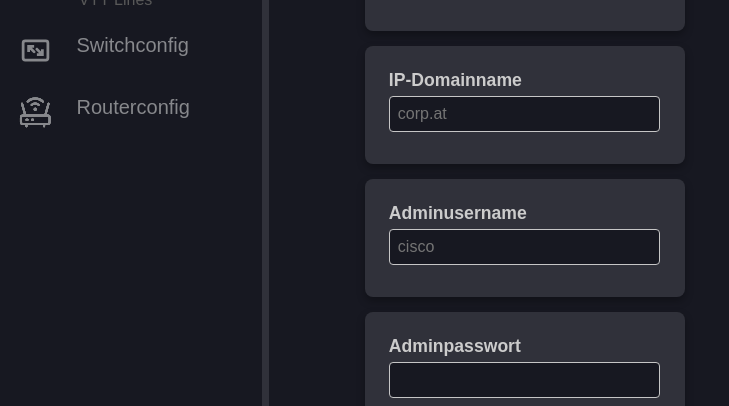
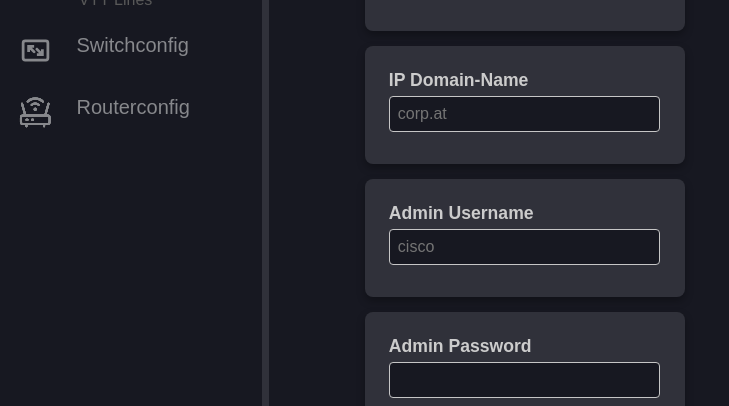
Before and after one commit to ZheDude/AutoConf, a SvelteKit app in the folder Frontend/: page / in a window 1280 px wide. Shown: the part 169-575 px from the top of the page, without its empty margins (0-729 px from the left). Built offline with nearby package versions, Linux system fonts and the light colour scheme.

Commit message:
Grundconfig English

```diff
--- a/Frontend/src/routes/+page.svelte
+++ b/Frontend/src/routes/+page.svelte
@@ -90,21 +90,21 @@
 	<InputField
 		placeholder="corp.at"
 		type="text"
-		fieldName="IP-Domainname"
+		fieldName="IP Domain-Name"
 		id="IP-Domainname"
 		bind:value={inputParams.domain}
 	/>
 	<InputField
 		placeholder="cisco"
 		type="text"
-		fieldName="Adminusername"
+		fieldName="Admin Username"
 		id="Adminusername"
 		bind:value={inputParams.adminUser}
 	/>
 	<InputField
 		placeholder=""
 		type="password"
-		fieldName="Adminpasswort"
+		fieldName="Admin Password"
 		id="Adminpasswort"
 		bind:value={inputParams.password}
 	/>
```
